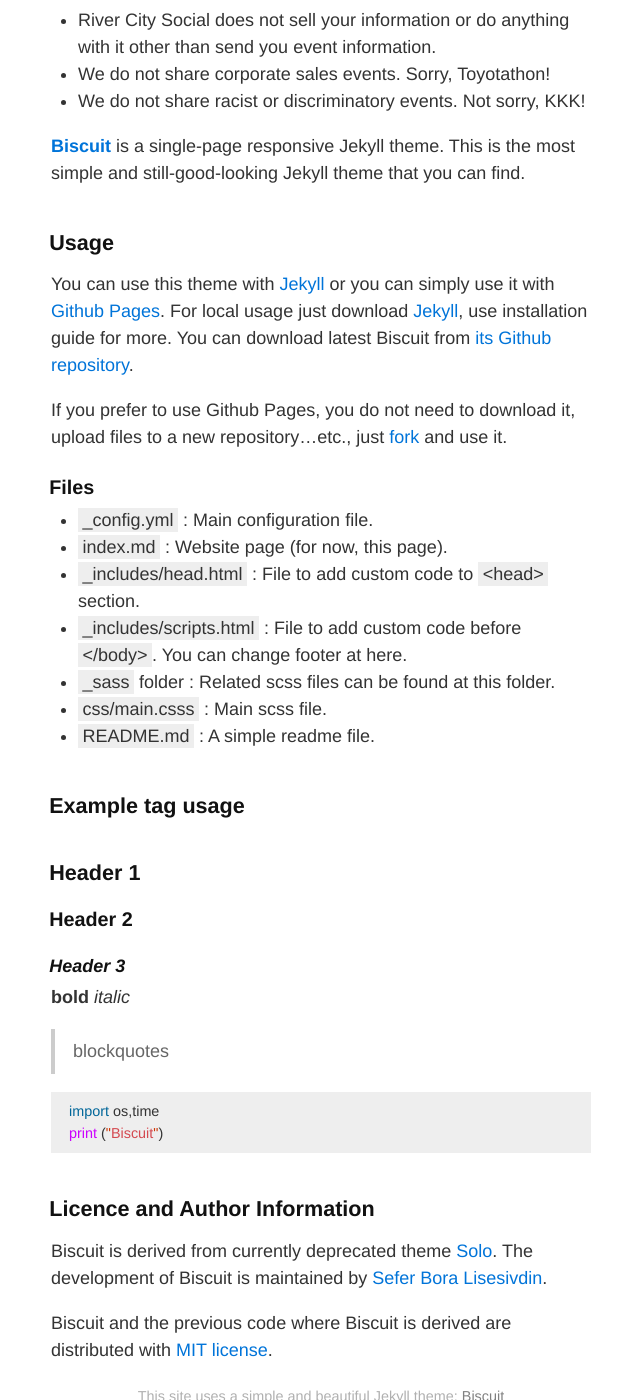
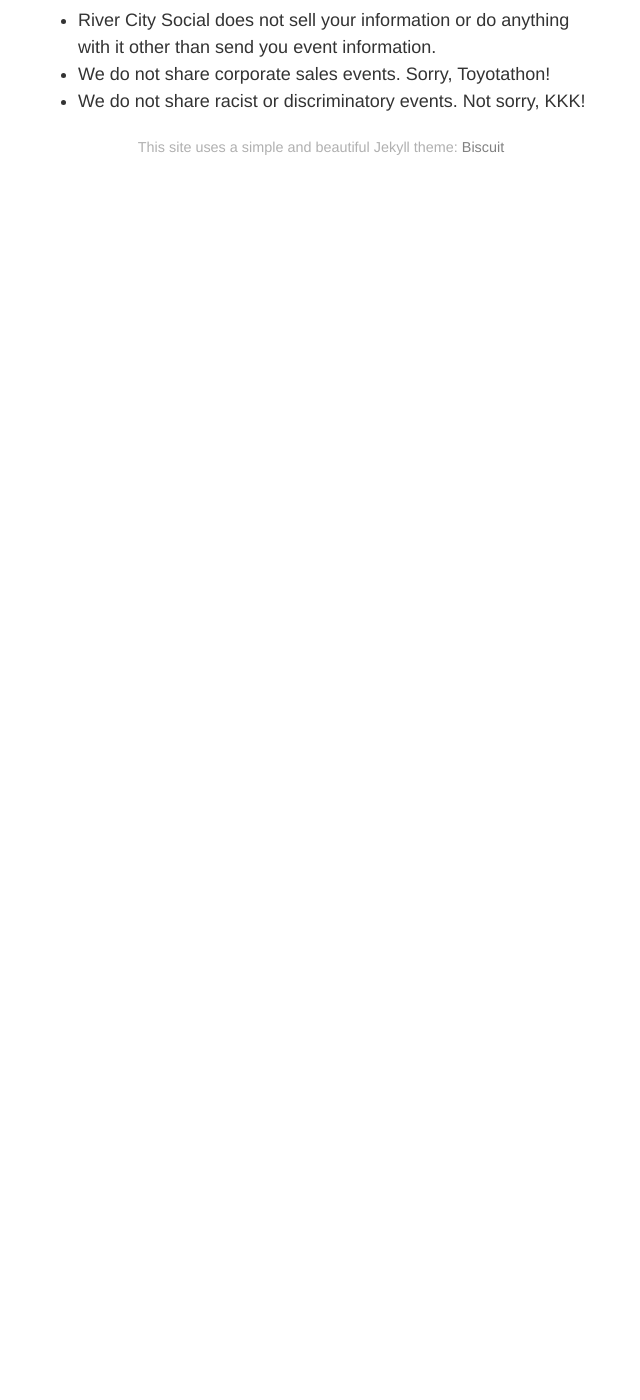
Before and after one commit to NateHPS/rcs, a Jekyll site: the page built from index.md, in a window 1280 px wide and 1400 px high, scrolled down 1312 px. Shown: the whole window, without its empty margins (319-959 px from the left). Built offline with Jekyll 4.4.1, drawn with Linux system fonts in a browser that asks for light colours; after the commit the page ends 1562 px from its top, so only the background shows below that.

Commit message:
Update index.md

```diff
--- a/index.md
+++ b/index.md
@@ -25,44 +25,3 @@ River City Social is a monthly newsletter that shares in-person art and communit
 - River City Social does not sell your information or do anything with it other than send you event information.
 - We do not share corporate sales events. Sorry, Toyotathon!
 - We do not share racist or discriminatory events. Not sorry, KKK!
-
-
-**[Biscuit](http://sblisesivdin.github.io/biscuit)** is a single-page responsive Jekyll theme. This is the most simple and still-good-looking Jekyll theme that you can find.
-
-## Usage
-
-You can use this theme with [Jekyll](http://jekyllrb.com/) or you can simply use it with [Github Pages](https://pages.github.com).
-For local usage just download [Jekyll](http://jekyllrb.com/), use installation guide for more. You can download latest Biscuit from [its Github repository](https://github.com/sblisesivdin/biscuit).
-
-If you prefer to use Github Pages, you do not need to download it, upload files to a new repository...etc., just [fork](https://docs.github.com/en/get-starter/quickstart/fork-a-repo) and use it.
-
-### Files
-
-* `_config.yml`            : Main configuration file.
-* `index.md`               : Website page (for now, this page).
-* `_includes/head.html`    : File to add custom code to `<head>` section.
-* `_includes/scripts.html` : File to add custom code before `</body>`. You can change footer at here.
-* `_sass` folder           : Related scss files can be found at this folder.
-* `css/main.csss`          : Main scss file.
-* `README.md`              : A simple readme file.
-
-## Example tag usage
-
-## Header 1
-### Header 2
-#### Header 3
-**bold**
-*italic*
-
-> blockquotes
-
-~~~python
-import os,time
-print ("Biscuit")
-~~~
-
-## Licence and Author Information
-
-Biscuit is derived from currently deprecated theme [Solo](http://github.com/chibicode/solo). The development of Biscuit is maintained by [Sefer Bora Lisesivdin](https://lrgresearch.org/bora).
-
-Biscuit and the previous code where Biscuit is derived are distributed with [MIT license](https://github.com/sblisesivdin/biscuit/blob/gh-pages/LICENSE).
```
